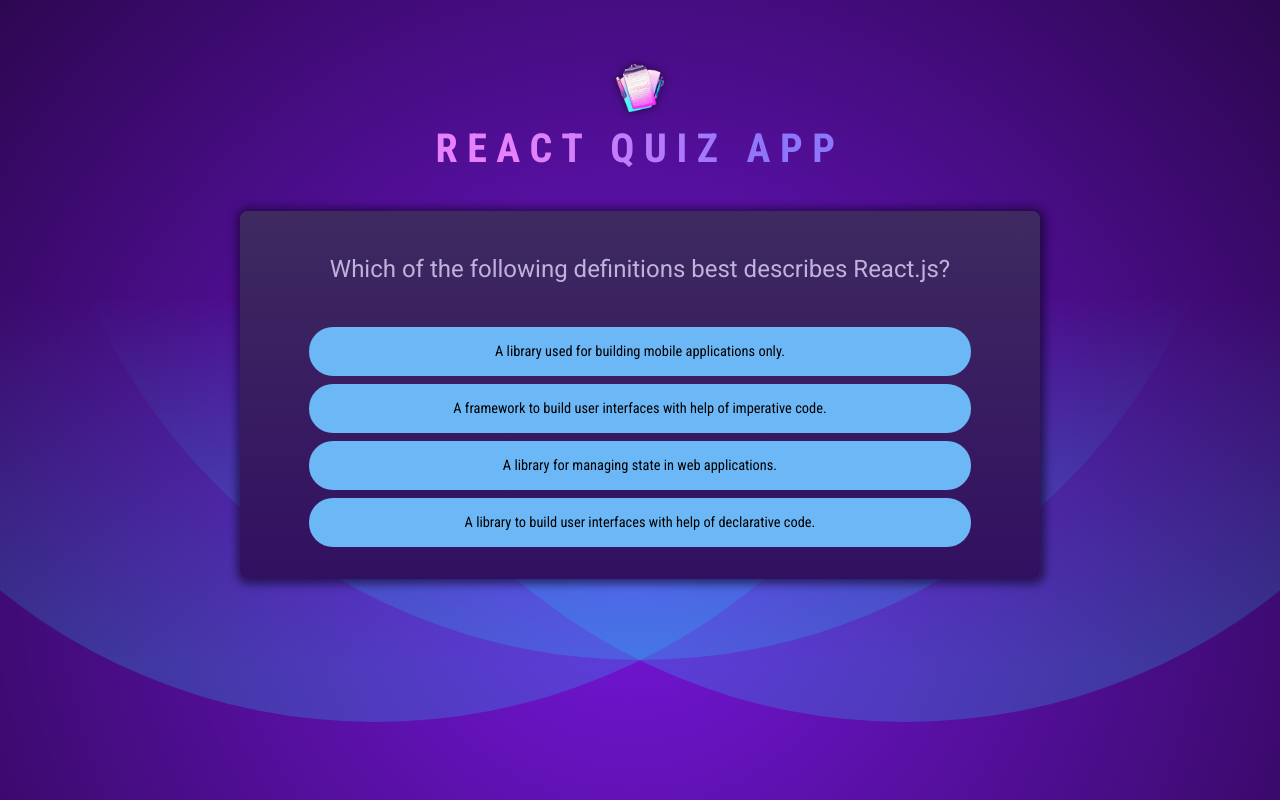
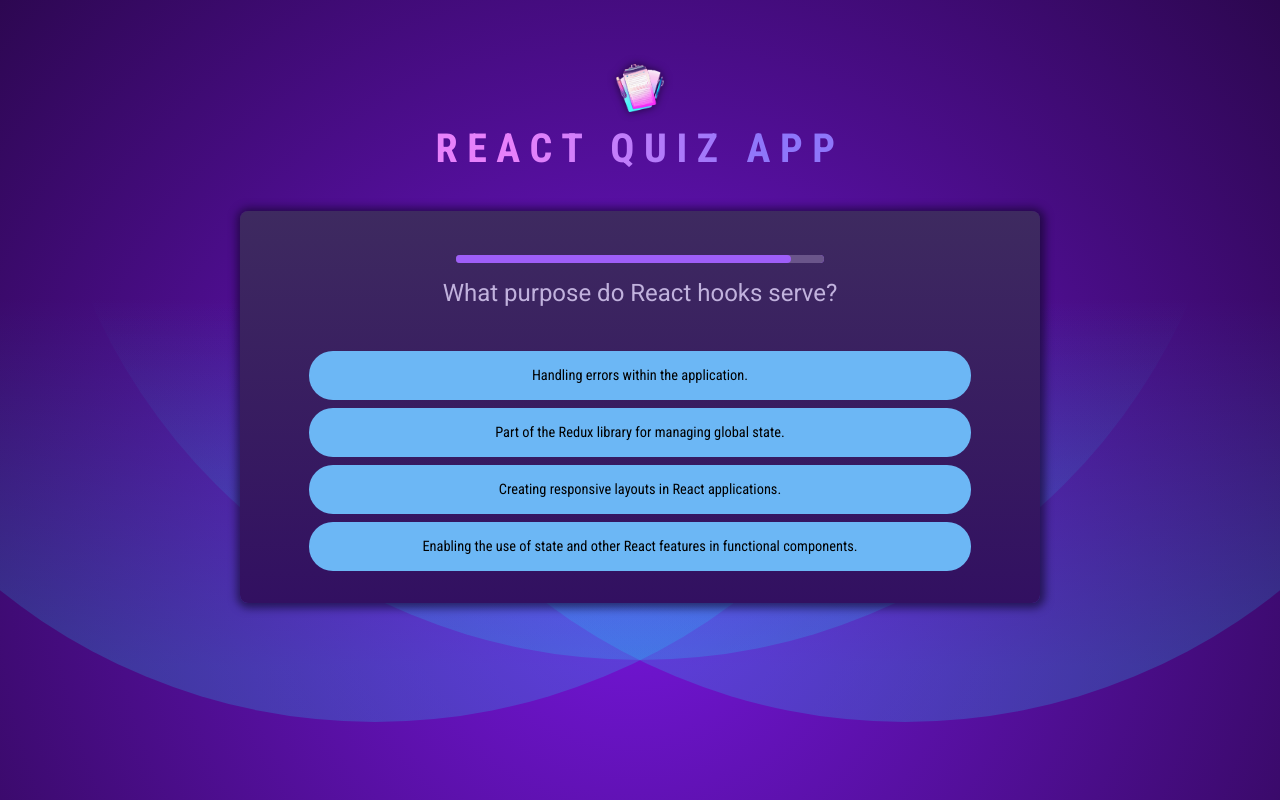
Before and after one commit to NaziaHladun/quiz-web-app-react-project, a React (Vite) app: page / in a window 1280 px wide. Built offline with nearby package versions, Linux system fonts and the light colour scheme.

Commit message:
created progress bar using useEffects and useCallback

```diff
--- a/src/App.jsx
+++ b/src/App.jsx
@@ -1,5 +1,5 @@
-import Header from "./components/Header";
-import Quiz from "./components/Quiz";
+import Header from "./components/Header.jsx";
+import Quiz from "./components/Quiz.jsx";
 
 function App() {
   return (
--- /dev/null
+++ b/src/components/ProgressBar.jsx
@@ -0,0 +1,25 @@
+import { useEffect, useState } from "react";
+
+export default function ProgressBar({ timeout, onTimeout }) {
+  const [remainingTime, setRemainingTime] = useState(timeout);
+
+  useEffect(() => {
+    const timer = setTimeout(onTimeout, timeout);
+
+    return () => {
+      clearTimeout(timer);
+    };
+  }, [onTimeout, timeout]);
+
+  useEffect(() => {
+    const timeInterval = setInterval(() => {
+      setRemainingTime((prevTime) => prevTime - 50);
+    }, 50);
+
+    return () => {
+      clearInterval(timeInterval);
+    };
+  }, []);
+
+  return <progress id="question-time" value={remainingTime} max={timeout} />;
+}
--- a/src/components/Quiz.jsx
+++ b/src/components/Quiz.jsx
@@ -1,5 +1,6 @@
-import { useState } from "react";
+import { useCallback, useState } from "react";
 
+import ProgressBar from "./ProgressBar";
 import QUESTIONS from "../questions.js";
 import trophyIcon from "../assets/quiz-complete.png";
 
@@ -9,11 +10,13 @@ export default function Quiz() {
   const activeQuestionIndex = userAnswers.length;
   const quizIsOver = activeQuestionIndex === QUESTIONS.length;
 
-  const handleSelect = (selectedAnswer) => {
+  const handleSelect = useCallback((selectedAnswer) => {
     setUserAnswers((prevAnswers) => {
       return [...prevAnswers, selectedAnswer];
     });
-  };
+  }, []);
+
+  const handleSkip = useCallback(() => handleSelect(null), [handleSelect]);
 
   if (quizIsOver) {
     return (
@@ -30,6 +33,11 @@ export default function Quiz() {
   return (
     <div id="quiz">
       <div id="question">
+        <ProgressBar
+          key={activeQuestionIndex}
+          timeout={5000}
+          onTimeout={handleSkip}
+        />
         <h2>{QUESTIONS[activeQuestionIndex].text}</h2>
         <ul id="answers">
           {shuffledAnswers.map((answer) => (
```
